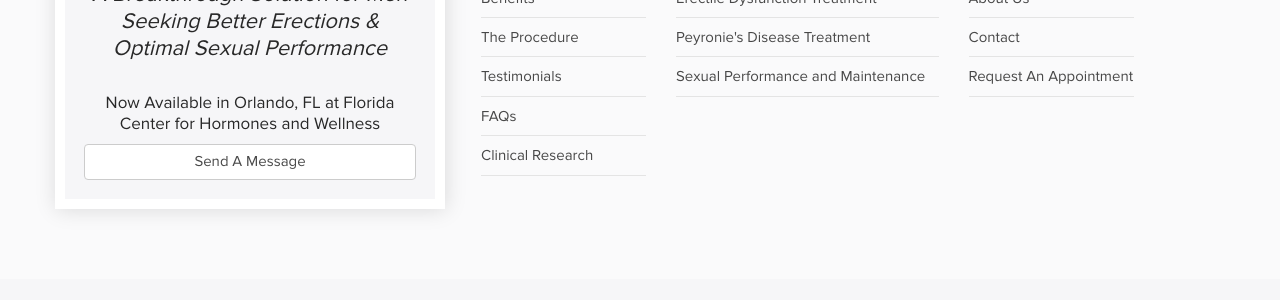
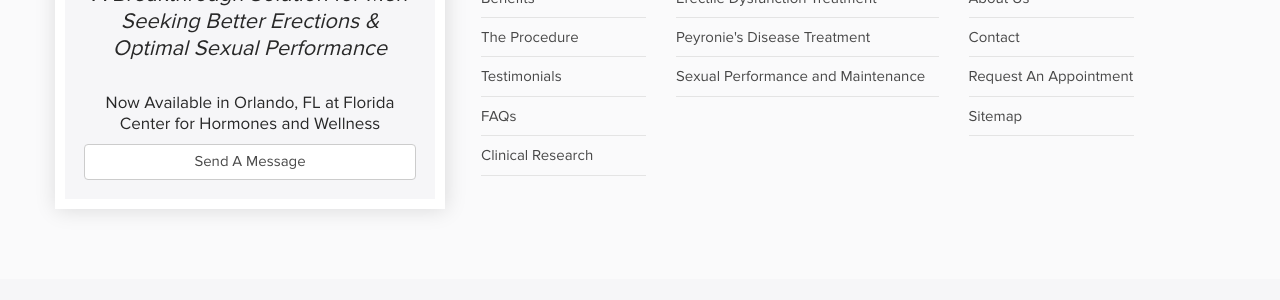
Before and after one commit to aaghealth/gainswavecolumbus.com, a Jekyll site: the page built from 404.html, in a window 1280 px wide. Shown: the part 459-759 px from the top of the page. Built offline with Jekyll 4.4.1, drawn with Linux system fonts in a browser that asks for light colours; nearby versions of some CDN libraries.

Commit message:
Update footer.html

```diff
--- a/_includes/footer.html
+++ b/_includes/footer.html
@@ -5,32 +5,33 @@
 				<div class="col-xs-12 col-sm-3 col-lg-4 logobox">
 
 					<p class="slogan">{{ site.home_page_banner_tagline }}</p><p>Now Available in {{site.keyword_location}} at {{site.practice_name}}</p>
-					<a href="{{site.url}}/contact" title="GAINSWave in {{site.keyword_location}}" class="btn btn-block btn-default">Send A Message</a>
+					<a href="{{site.url}}/contact/" title="GAINSWave in {{site.keyword_location}}" class="btn btn-block btn-default">Send A Message</a>
 				</div>
 				<div class="col-xs-12 col-sm-3 col-lg-2">
 					<h3>GAINSWave</h3>
 					<ul>
-					<li><a href="{{site.url}}/benefits" title="Benefits of GAINSWave, Available in {{site.keyword_location}}">Benefits</a></li>
-					<li><a href="{{site.url}}/the-procedure" title="About the GAINSWave Procedure in {{site.keyword_location}}">The Procedure</a></li>
-					<li><a href="{{site.url}}/testimonials" title="GAINSWave {{site.keyword_location}} Testimonials">Testimonials</a></li>
-					<li><a href="{{site.url}}/faqs" title="GAINSWave {{site.keyword_location}} FAQs">FAQs</a></li>
-					<li><a href="{{site.url}}/clinical-research" title="GAINSWave {{site.keyword_location}} Clinical Research">Clinical Research</a></li>
+					<li><a href="{{site.url}}/benefits/" title="Benefits of GAINSWave, Available in {{site.keyword_location}}">Benefits</a></li>
+					<li><a href="{{site.url}}/the-procedure/" title="About the GAINSWave Procedure in {{site.keyword_location}}">The Procedure</a></li>
+					<li><a href="{{site.url}}/testimonials/" title="GAINSWave {{site.keyword_location}} Testimonials">Testimonials</a></li>
+					<li><a href="{{site.url}}/faqs/" title="GAINSWave {{site.keyword_location}} FAQs">FAQs</a></li>
+					<li><a href="{{site.url}}/clinical-research/" title="GAINSWave {{site.keyword_location}} Clinical Research">Clinical Research</a></li>
 					</ul>
 				</div>
 				<div class="col-xs-12 col-sm-3 col-lg-3">
 					<h3>Treatments</h3>
 					<ul>
-					<li><a href="{{site.url}}/erectile-dysfunction-treatment" title="Erectile Dysfunction Treatment in {{site.keyword_location}}">Erectile Dysfunction Treatment</a></li>
-					<li><a href="{{site.url}}/peyronies-disease-treatment" title="Peyronie's Disease Treatment in {{site.keyword_location}}">Peyronie's Disease Treatment</a></li>
-					<li><a href="{{site.url}}/sexual-performance-and-maintenance" title="Sexual Performance Treatment in {{site.keyword_location}}">Sexual Performance and Maintenance</a></li>
+					<li><a href="{{site.url}}/erectile-dysfunction-treatment/" title="Erectile Dysfunction Treatment in {{site.keyword_location}}">Erectile Dysfunction Treatment</a></li>
+					<li><a href="{{site.url}}/peyronies-disease-treatment/" title="Peyronie's Disease Treatment in {{site.keyword_location}}">Peyronie's Disease Treatment</a></li>
+					<li><a href="{{site.url}}/sexual-performance-and-maintenance/" title="Sexual Performance Treatment in {{site.keyword_location}}">Sexual Performance and Maintenance</a></li>
 					</ul>
 				</div>
 				<div class="col-xs-12 col-sm-3 col-lg-2">
 					<h3>About</h3>
 					<ul>
-						<li><a href="{{site.url}}/about" title="About GAINSWave {{site.keyword_location}}">About Us</a></li>
-						<li><a href="{{site.url}}/contact" title="Contact GAINSWave {{site.keyword_location}}">Contact</a></li>
-						<li><a href="{{site.url}}/request-an-appointment" title="Request an appointment with GAINSWave {{site.keyword_location}}">Request An Appointment</a></li>
+						<li><a href="{{site.url}}/about/" title="About GAINSWave {{site.keyword_location}}">About Us</a></li>
+						<li><a href="{{site.url}}/contact/" title="Contact GAINSWave {{site.keyword_location}}">Contact</a></li>
+						<li><a href="{{site.url}}/request-an-appointment/" title="Request an appointment with GAINSWave {{site.keyword_location}}">Request An Appointment</a></li>
+						<li><a href="{{site.url}}/sitemap/" title="Sitemap GAINSWave {{site.keyword_location}}">Sitemap</a></li>
 					</ul>
 				</div>
 			</div>
```
